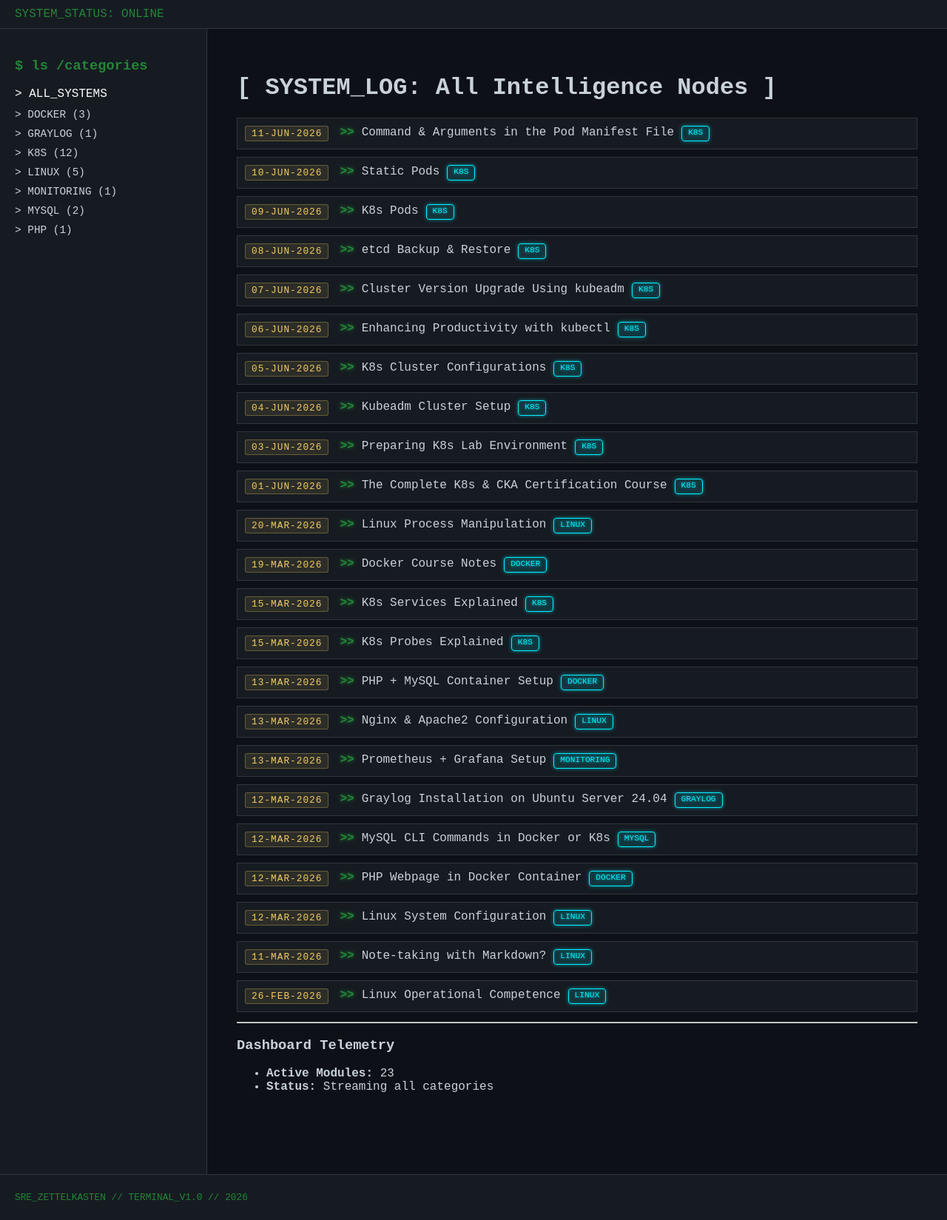
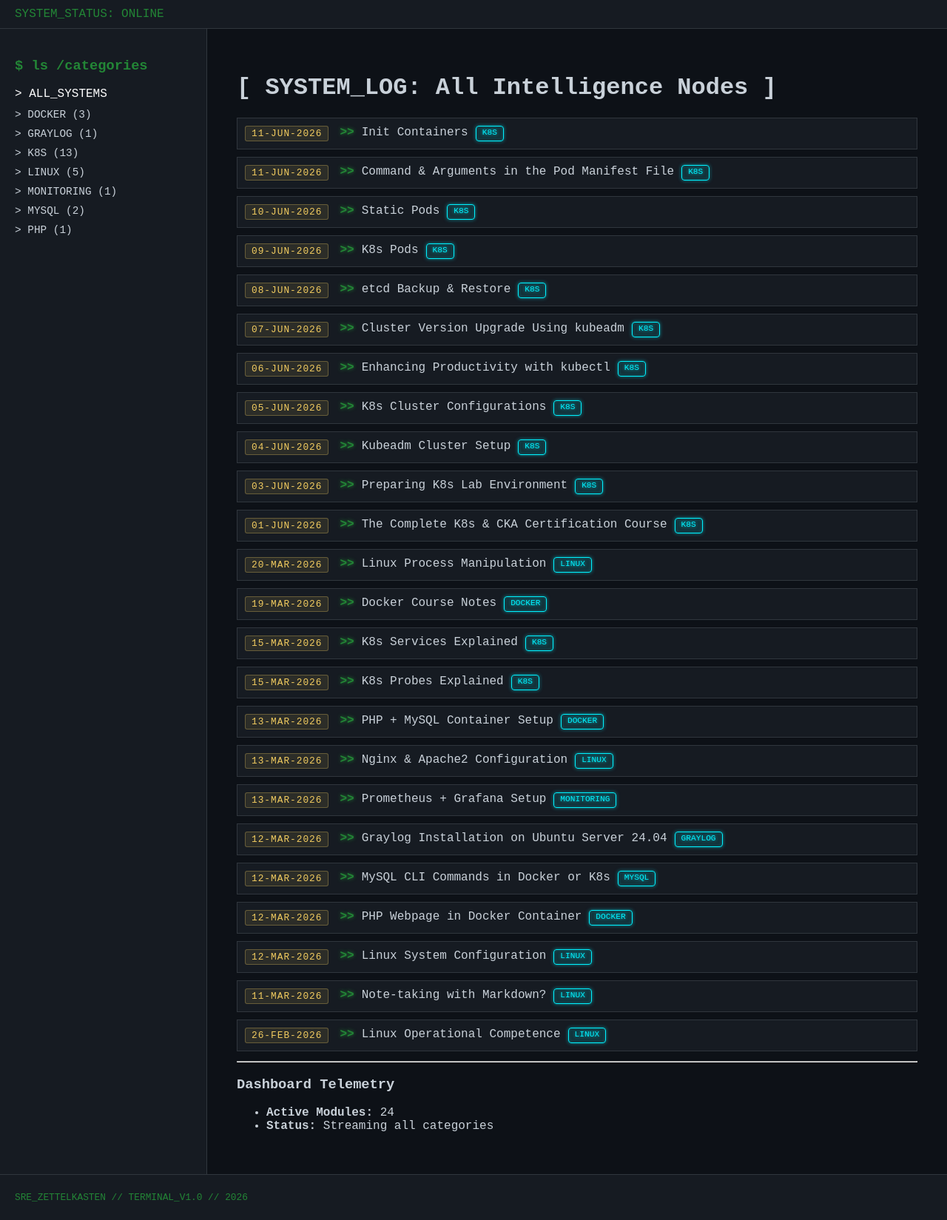
Before and after one commit to bosphoran/my-sre-notes, a Jekyll site: the page built from index.md, in a window 1280 px wide. Shown: the whole page at 74% size. Built offline with Jekyll 4.4.1, drawn with Linux system fonts in a browser that asks for light colours.

```diff
--- /dev/null
+++ b/_posts/2026-06-11-init-container.md
@@ -0,0 +1,8 @@
+---
+layout: post
+title: "Init Containers"
+date: 2026-06-11
+categories: [k8s]
+---
+
+## Introduction
```
Also changed, not shown: _posts/2026-06-11-command-and-arguments.md (+1 -1 lines).
